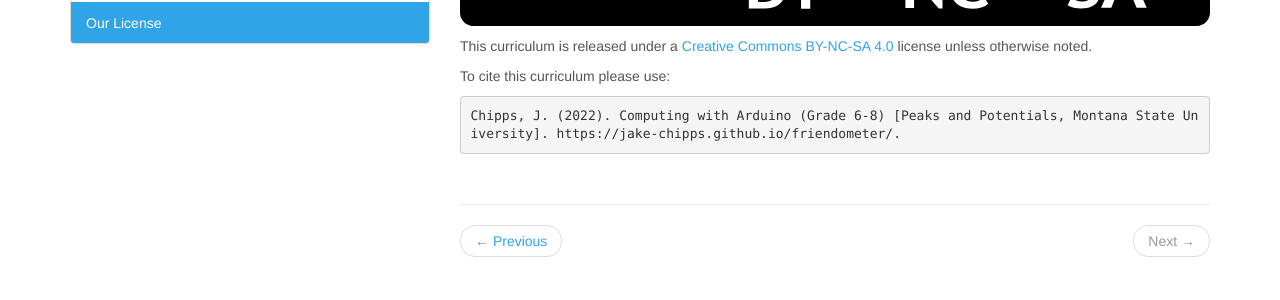
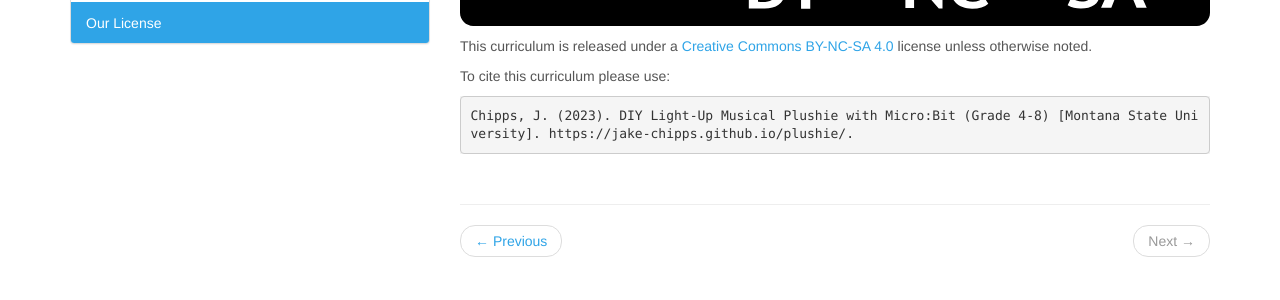
Before and after one commit to jake-chipps/plushie, a Jekyll site: the page built from _docs/our-license.md, in a window 1280 px wide. Shown: the part 380-680 px from the top of the page. Built offline with Jekyll 4.4.1, drawn with Linux system fonts in a browser that asks for light colours.

Commit message:
Add content

````diff
--- a/_docs/our-license.md
+++ b/_docs/our-license.md
@@ -10,5 +10,5 @@ This curriculum is released under a [Creative Commons BY-NC-SA 4.0](https://crea
 To cite this curriculum please use:
 
 ```
-Chipps, J. (2022). Computing with Arduino (Grade 6-8) [Peaks and Potentials, Montana State University]. https://jake-chipps.github.io/friendometer/.
+Chipps, J. (2023). DIY Light-Up Musical Plushie with Micro:Bit (Grade 4-8) [Montana State University]. https://jake-chipps.github.io/plushie/.
 ```
````
Also changed, not shown: _docs/about.md (+1 -0 lines).
